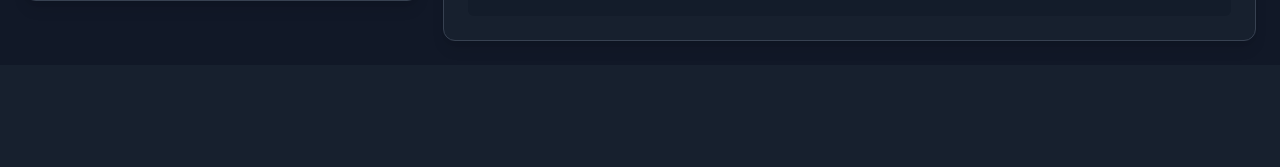
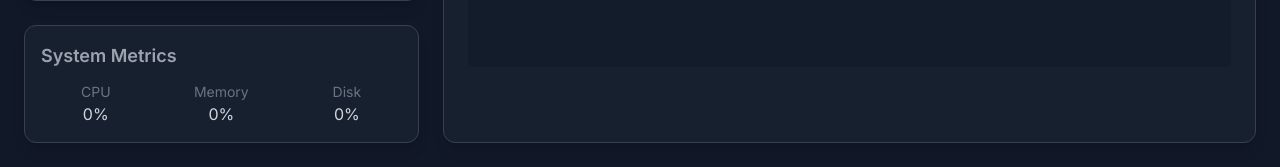
Before and after one commit to SujalD04/Can-bus-anomaly-detection, a Flask app: page / in a window 1280 px wide. Shown: the part 950-1117 px from the top of the page. Before the commit the page ends 992 px from the top, so only its background shows below. Run offline with Flask 3, Linux system fonts and the light colour scheme; some libraries are stand-ins or nearby versions.

Commit message:
minor changes

```diff
--- a/app.py
+++ b/app.py
@@ -5,6 +5,8 @@ from flask import Flask, render_template
 from flask_socketio import SocketIO, emit
 import os
 from threading import Lock, Event
+from sklearn.metrics import accuracy_score, precision_score, recall_score, f1_score, confusion_matrix
+import psutil  # <-- for system metrics
 
 # --- Backend Setup ---
 app = Flask(__name__)
@@ -12,9 +14,9 @@ app.config['SECRET_KEY'] = 'secret!'
 socketio = SocketIO(app, async_mode='threading')
 thread = None
 thread_lock = Lock()
-stop_event = Event() # Used to safely stop the simulation thread
+stop_event = Event()  # Used to safely stop the simulation thread
 
-# --- Modular Prediction Engine (Simplified) ---
+# --- Modular Prediction Engine ---
 class PredictionEngine:
     def __init__(self):
         self.rf_model = None
@@ -26,9 +28,9 @@ class PredictionEngine:
         try:
             self.rf_model = joblib.load('random_forest_model.joblib')
             self.encoder = joblib.load('label_encoder.joblib')
-            print("Random Forest model loaded successfully.")
+            print("✅ Random Forest model loaded successfully.")
         except FileNotFoundError as e:
-            print(f"Error loading model files: {e}")
+            print(f"❌ Error loading model files: {e}")
 
     def predict(self, feature_vector, model_type='random_forest'):
         if feature_vector is None:
@@ -40,43 +42,62 @@ class PredictionEngine:
         else:
             return "Model Not Loaded"
 
-# --- Data Streaming from Shuffled Features ---
+# --- Unified Stream: Predictions + System Metrics ---
 def stream_simulation_data(selected_model, selected_dataset):
     engine = PredictionEngine()
 
     if not os.path.exists(selected_dataset):
-        print(f"Error: Dataset '{selected_dataset}' not found.")
+        print(f"❌ Dataset '{selected_dataset}' not found.")
         socketio.emit('simulation_status', {'status': 'error', 'message': 'Dataset not found'})
         return
 
     df = pd.read_csv(selected_dataset)
-    print(f"Starting dynamic simulation from '{selected_dataset}' using '{selected_model}'...")
-
+    print(f"\n🚗 Streaming simulation from '{selected_dataset}' using '{selected_model}'...")
     feature_columns = engine.rf_model.feature_names_in_
 
+    y_true_list, y_pred_list = [], []
+
     for index, row in df.head(100).iterrows():
-        # Check if the stop event has been set
         if stop_event.is_set():
             break
 
-        # --- THIS IS THE CORRECTED LOGIC FOR THE KEYERROR ---
-        # Convert the row (a Series) to a one-row DataFrame, then select the columns
         feature_vector = row.to_frame().T[feature_columns]
-
         true_label = row['attack_type']
         prediction = engine.predict(feature_vector, model_type=selected_model)
 
+        # --- System metrics ---
+        cpu_percent = psutil.cpu_percent(interval=None)
+        memory_percent = psutil.virtual_memory().percent
+        disk_percent = psutil.disk_usage('/').percent
+
+        # --- Store predictions ---
+        y_true_list.append(true_label)
+        y_pred_list.append(prediction)
+
+        # --- Running accuracy ---
+        running_acc = accuracy_score(y_true_list, y_pred_list)
+
+        # --- Emit live data ---
         socketio.emit('live_update', {
             'prediction': prediction,
             'true_label': true_label,
             'is_correct': prediction == true_label,
             'window_id': row.get('time_window', index),
-            'timestamp': time.strftime('%H:%M:%S')
+            'timestamp': time.strftime('%H:%M:%S'),
+            'accuracy': round(running_acc, 4),
+            # system metrics
+            'cpu_percent': cpu_percent,
+            'memory_percent': memory_percent,
+            'disk_percent': disk_percent
         })
+
+        print(f"[{index+1}] True: {true_label:<15} | Pred: {prediction:<15} | "
+              f"{'✅' if prediction == true_label else '❌'} | Acc: {running_acc:.3f} | "
+              f"CPU: {cpu_percent}% | Mem: {memory_percent}% | Disk: {disk_percent}%")
 
         socketio.sleep(1)
 
-    print("Data stream finished or was stopped.")
+    print("\n✅ Streaming finished or was stopped.")
     socketio.emit('simulation_status', {'status': 'finished'})
 
 # --- Flask Routes and WebSocket Events ---
@@ -89,20 +110,19 @@ def handle_start_simulation(data):
     global thread
     with thread_lock:
         if thread is None or not thread.is_alive():
-            stop_event.clear() # Clear the stop flag before starting
-            print(f"Received start signal. Model: {data['model']}, Dataset: {data['dataset']}")
+            stop_event.clear()
+            print(f"\n🟢 Starting simulation. Model: {data['model']}, Dataset: {data['dataset']}")
             thread = socketio.start_background_task(
                 stream_simulation_data, data['model'], data['dataset']
             )
         else:
-            print("A simulation is already running.")
+            print("⚠️ A simulation is already running.")
 
 @socketio.on('stop_simulation')
 def handle_stop_simulation():
-    """New event handler to stop the simulation."""
-    print("Received stop signal from client.")
+    print("🛑 Stop signal received.")
     stop_event.set()
 
 if __name__ == '__main__':
-    print("Starting Flask server...")
+    print("🚀 Starting Flask server...")
     socketio.run(app, host='0.0.0.0', port=5000, debug=True, allow_unsafe_werkzeug=True)
--- a/requirements.txt
+++ b/requirements.txt
@@ -8,3 +8,4 @@ python-can
 scipy
 tensorflow
 eventlet
+psutil
--- a/templates/index.html
+++ b/templates/index.html
@@ -108,6 +108,23 @@
                 <div class="bg-gray-800/50 p-4 rounded-xl shadow-lg border border-gray-700">
                     <h2 class="text-lg font-semibold mb-3 text-gray-400">Prediction Timeline</h2>
                     <div class="relative h-40"><canvas id="timeline-chart"></canvas></div>
+                </div>
+                <div class="bg-gray-800/50 p-4 rounded-xl shadow-lg border border-gray-700">
+                    <h2 class="text-lg font-semibold mb-3 text-gray-400">System Metrics</h2>
+                    <div class="grid grid-cols-3 gap-4 text-center">
+                        <div>
+                            <h3 class="text-gray-500 text-sm">CPU</h3>
+                            <p id="cpu-percent">0%</p>
+                        </div>
+                        <div>
+                            <h3 class="text-gray-500 text-sm">Memory</h3>
+                            <p id="memory-percent">0%</p>
+                        </div>
+                        <div>
+                            <h3 class="text-gray-500 text-sm">Disk</h3>
+                            <p id="disk-percent">0%</p>
+                        </div>
+                    </div>
                 </div>
 
             </div>
@@ -359,6 +376,10 @@
                 statusText.textContent = predictionClean;
                 const isAttack = data.prediction.includes('attack') && !data.prediction.includes('free');
 
+                document.getElementById('cpu-percent').innerText = data.cpu_percent + '%';
+                document.getElementById('memory-percent').innerText = data.memory_percent + '%';
+                document.getElementById('disk-percent').innerText = data.disk_percent + '%';
+
                 // Update timeline chart (after defining isAttack)
                 timelineChart.data.labels.push(data.timestamp);
                 timelineChart.data.datasets[0].data.push(isAttack ? 1 : 0); // Attack = 1, Normal = 0
```
